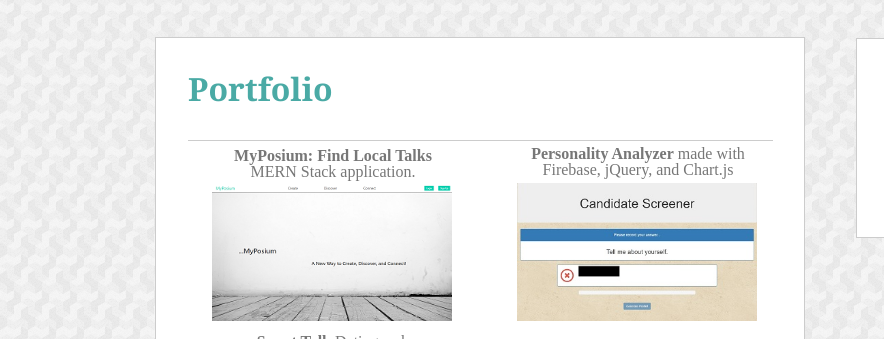
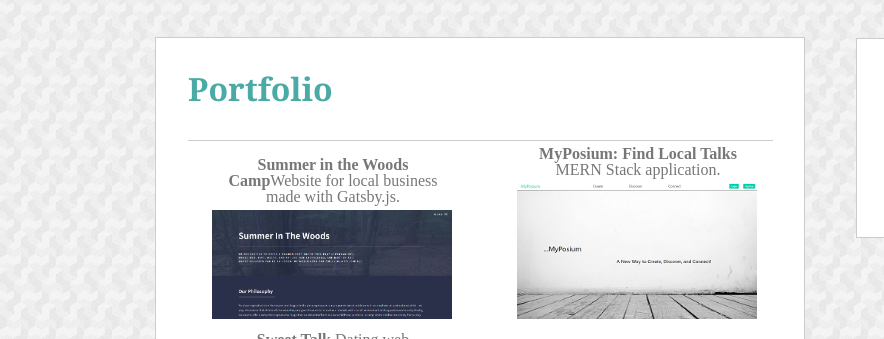
Before and after one commit to taliesincochran/taliesincochran.github.io, a plain HTML site: page portfolio.html in a window 1280 px wide. Shown: the part 94-433 px from the top of the page, 0-884 px from the left. Drawn offline with Linux system fonts and the light colour scheme.

Commit message:
changed font

```diff
--- a/assets/css/style.css
+++ b/assets/css/style.css
@@ -9,6 +9,7 @@
     word-wrap: normal;
     position: relative;
     left: 59px;
+    font-family: "Times New Roman";
 }
 strong {
     font-weight: bolder;
--- a/portfolio.html
+++ b/portfolio.html
@@ -28,15 +28,16 @@
 				<h2 id="mainheader" class="georgia">Portfolio</h2>
 				<ul id="portfolio-list">
 					<li>
+						<p class="listText"><strong>Summer in the Woods Camp</strong>Website for local business made with Gatsby.js.</p>
+						<a href="https://www.summerinthewoodscamp.com"> <img src="assets/images/summerinthewoods.png" class='images' alt="Summer In The Woods Camp"
+								width=240>
+							<!-- <h2 class='listtext georgia'>MyPosium: Local Talks</h2>  -->
+						</a>
+					</li>
+					<li>
 						<p class="listText"><strong>MyPosium: Find Local Talks</strong> MERN Stack application.</p>
 						<a href="https://myposium.herokuapp.com"> <img src="assets/images/myposium.png" class='images' alt="MyPosium" width=240>
 						<!-- <h2 class='listtext georgia'>MyPosium: Local Talks</h2>  -->
-						</a>
-					</li>
-					<li>
-						<p class="listText"><strong>Personality Analyzer</strong> made with Firebase, jQuery, and Chart.js</p>
-						<a href="https://personality-analyzer-tdc.herokuapp.com"> <img src="assets/images/candidateScreener.jpg" class='images' alt="candidatScreener" width=240>
-						<!-- <h2 class='listtext georgia'>Personality Analyzer</h2>  -->
 						</a>
 					</li>
 					<li>
```
Also changed, not shown: assets/images/apisearch.jpg, assets/images/profile.jpg, assets/images/sumeerinthewoods.png (added), assets/images/summerinthewoods.png (added).
